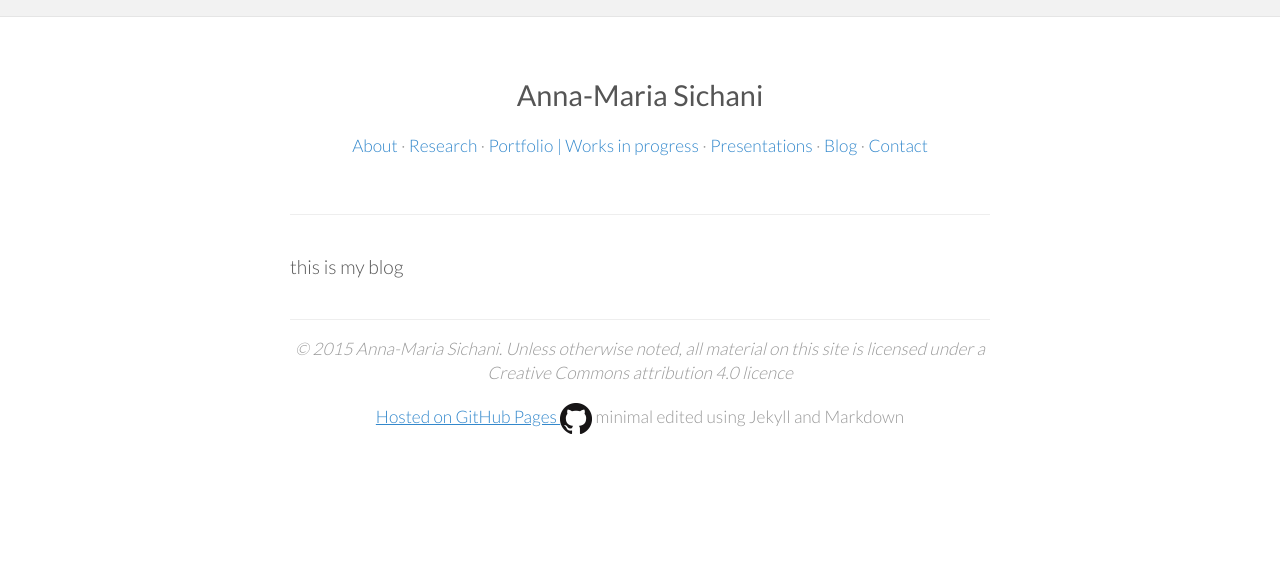
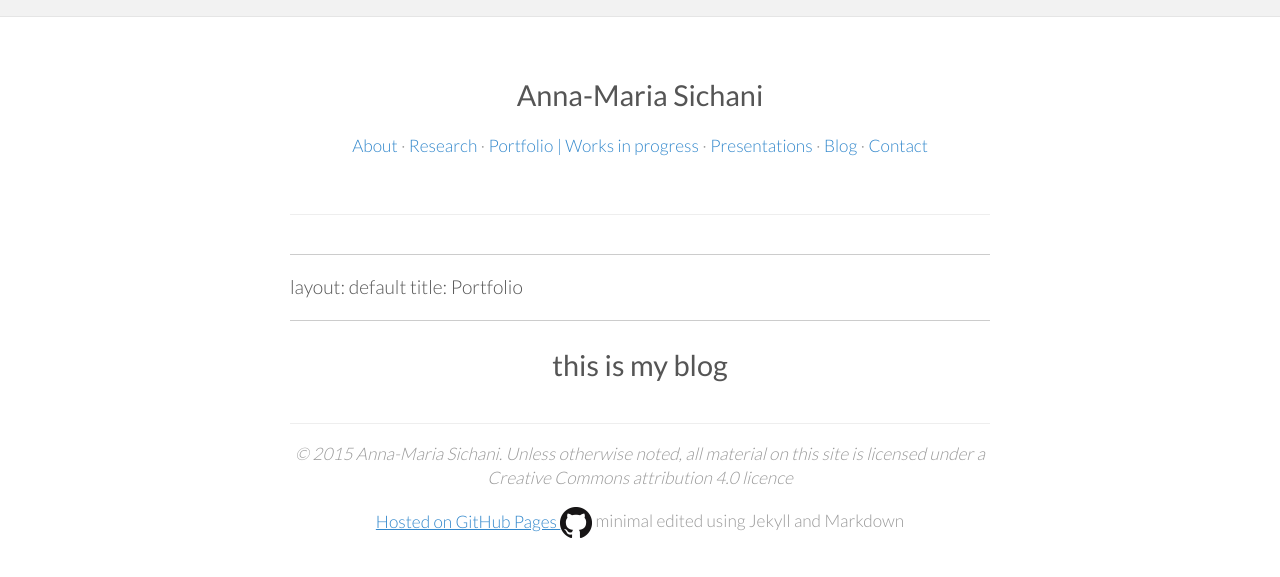
Before and after one commit to amsichani/amsichani.github.io, a Jekyll site: the page built from blog.md, in a window 1280 px wide. Shown: the top 577 px of the page. Built offline with Jekyll 4.4.1, drawn with Linux system fonts in a browser that asks for light colours; nearby versions of some CDN libraries; our own code applies the rules of GitHub Pages for plain Markdown files.

Commit message:
Update blog.md

```diff
--- a/blog.md
+++ b/blog.md
@@ -1 +1,7 @@
-this is my blog
+
+---
+layout: default
+title: Portfolio
+
+---
+## this is my blog
```
